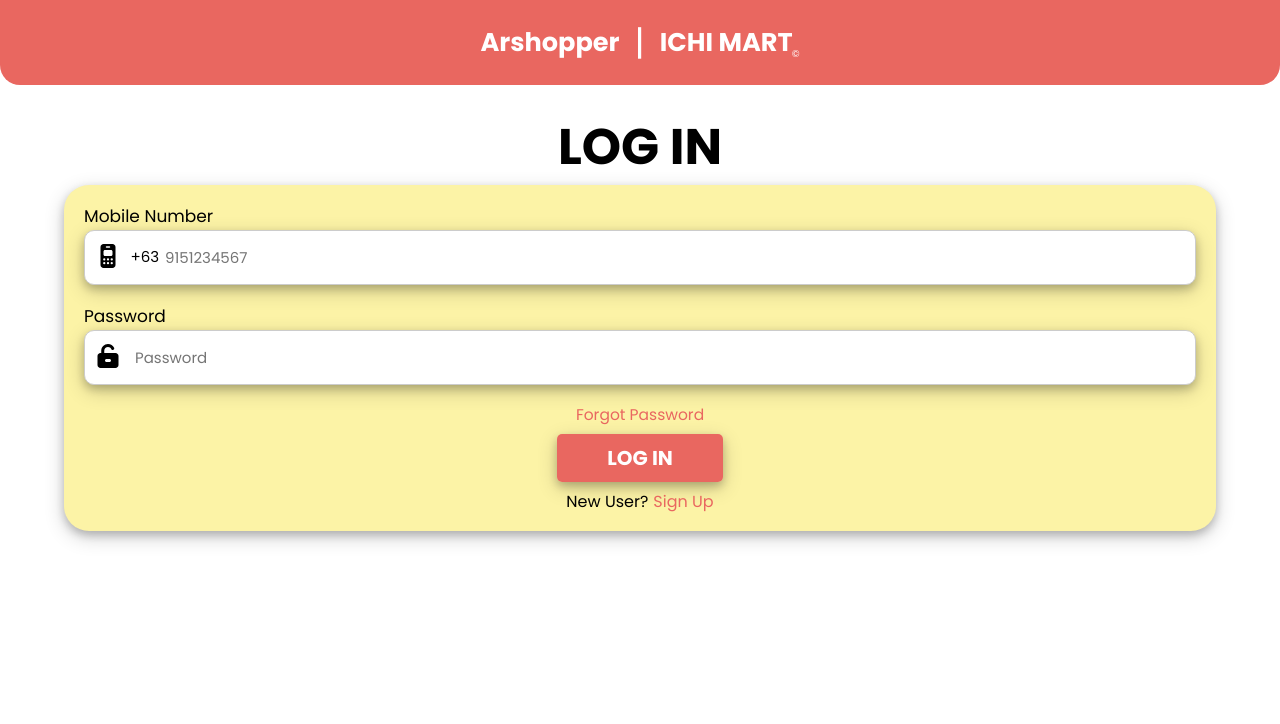
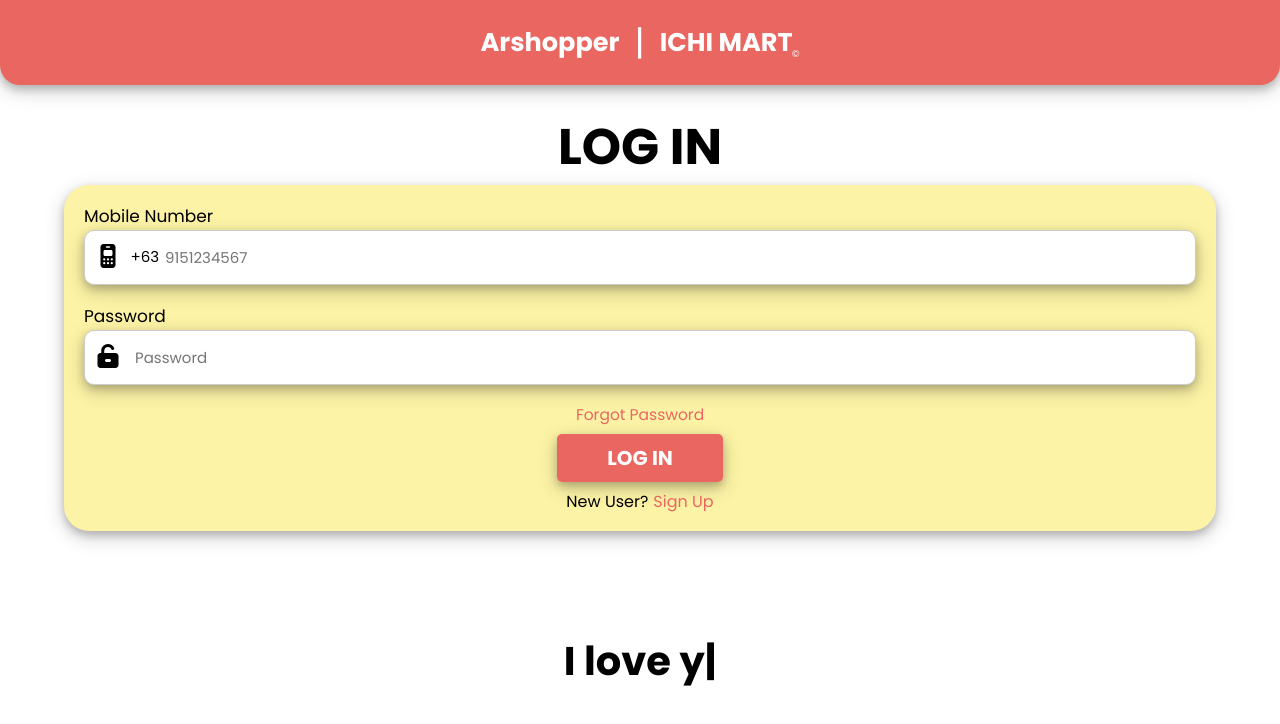
Before and after one commit to rimuelcanada14/sia-arshopperv2, a React (Create React App) app: page / in a window 1280 px wide. Shown: the top 724 px of the page. Built offline with nearby package versions, Linux system fonts and the light colour scheme; no server answers.

Commit message:
shadow shadow lang

```diff
--- a/src/Category/Categories.js
+++ b/src/Category/Categories.js
@@ -1,24 +1,24 @@
 import React from 'react';
-import { useState, useEffect } from 'react';
-import axios from 'axios';
-import {Link, Outlet,} from 'react-router-dom';
+// import { useState, useEffect } from 'react';
+// import axios from 'axios';
+import {Link} from 'react-router-dom';
 import './Categories.css';
 import { MdOutlineArrowBackIosNew } from "react-icons/md";
 import Header from '../components/header';
 
 
 function Category() {
-    const [setMessage] = useState('');
+    // const [setMessage] = useState('');
 
-    useEffect(() => {
-      axios.get('http://localhost:8000/api/hello-world/')
-        .then(response => {
-          setMessage(response.data.message);
-        })
-        .catch(error => {
-          console.log(error);
-        });
-    }, []);
+    // useEffect(() => {
+    //   axios.get('http://localhost:8000/api/hello-world/')
+    //     .then(response => {
+    //       setMessage(response.data.message);
+    //     })
+    //     .catch(error => {
+    //       console.log(error);
+    //     });
+    // }, [setMessage]);
 
 
       const categoryButtons = [
--- a/src/Login/Login.css
+++ b/src/Login/Login.css
@@ -134,5 +134,7 @@
 }
 .login-type{
     text-align: center;
-    font-size: 100px;
+    font-size: 2.5em;
+    margin-top: 2.5em;
+    font-weight: bold;
 }
--- a/src/Login/Login.js
+++ b/src/Login/Login.js
@@ -5,6 +5,7 @@
 import {Link} from 'react-router-dom';
 import './Login.css';
 import Header from '../components/header';
+import { TypeAnimation } from 'react-type-animation';
 
 const InputLoginMobile = (props) => {
     return (
@@ -12,7 +13,7 @@
             <div className = "login-mobile">
                 <FaMobileRetro className="login-icon-mobile" />
                 <p className = "login-p-mobile">+63</p>
-                <input autoComplete = "on" type = "number" placeholder ="9151234567" id='login-input-mobile' maxlength="10"></input>
+                <input autoComplete = "on" type = "number" placeholder ="9151234567" id='login-input-mobile' maxLength="10"></input>
             </div>
 
         </>
@@ -29,7 +30,6 @@
         </>
     )
 }
-
 
 function Login() {
   const [setMessage] = useState('');
@@ -63,7 +63,26 @@
                 <Link to ="/home" className = "login-submit">LOG IN</Link>
                 <p>New User?<Link to ="/signup" className = "login-signup">Sign Up</Link></p>
             </div>
+
             <div className = "login-type">
+            <TypeAnimation
+                sequence={[
+                    'I love you', 3000,
+                    '愛してる', 3000,
+                    'Mahal kita', 3000,
+                    '사랑해요', 3000,
+                    'Te quiero', 3000,
+                    'أحبك', 3000,
+                    'я тебе люблю', 3000,
+                    "Je t'aime", 3000,
+                    'Σε αγαπώ', 3000,
+                    'Jag älskar dig', 3000,
+                    'Ti amo', 3000,
+                ]}
+                wrapper="span"
+                speed={300}
+                repeat={Infinity}
+                />
             </div>
         </div>
 
--- a/src/components/header.css
+++ b/src/components/header.css
@@ -10,6 +10,8 @@
     border-bottom-left-radius: 20px;
     border-bottom-right-radius: 20px;
     z-index: 1;
+    box-shadow: 0 4px 8px 0 rgba(0, 0, 0, 0.2),
+        0 6px 20px 0 rgba(0, 0, 0, 0.19);
 }
 .header-line{
     display: flex;
```
